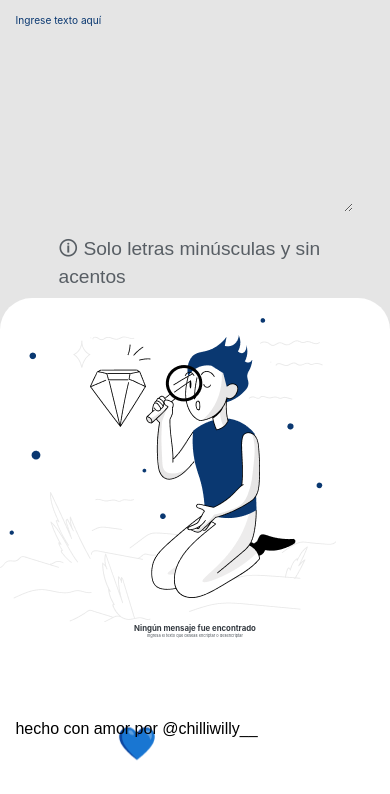
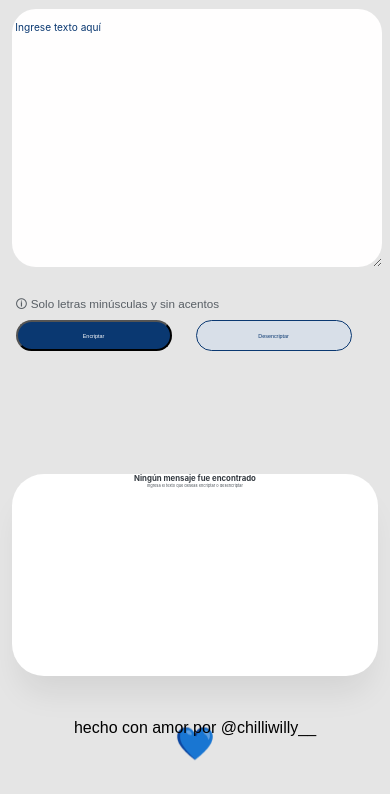
Before and after one commit to angelabriseno/encriptador_texto_, a plain HTML site: page index.html in a window 390 px wide. Shown: the part 87-881 px from the top of the page. After the commit the page ends 850 px from the top, so only its background shows below. Drawn offline with Linux system fonts and the light colour scheme.

Commit message:
medidas tablet y celular
se agrego la medida de tablet para modificar el diseño cuando se ve a traves de un ipad, queda pendiente celulares

```diff
--- a/style.css
+++ b/style.css
@@ -448,45 +448,131 @@ input:checked + .slider:before {
 
   }
 
+  /*###### diferentes medidas */
 
+  /*tables*/
   @media screen and (max-width:768px){
+
+
+
+    .switchconte{
+      position: absolute;
+      margin-top: -6%;
+      padding: 1%;
+      right: 2vw;
+    }
+
+    .switchLabel{
+      font-size: 2vw;
+      left: -3.5vw;
+    }
+
     .contenedor {
       position: absolute;
       width: 100%;
-      height: 75%;
+      height: 80%;
       display: flex;
       flex-direction: column;
+      margin-top: 0%;
     }
 
     .izquierda {
-      flex: 1;
-      position: relative;
-      width: 100%;
+      flex: 70%;
     }
 
-    .derecha {
-      flex:1;
-      width: 100%;
-      overflow: visible;
-    }
+    .textoinput {
+      position: relative;
+      width: 94%;
+      margin: 0;
+      padding: 3%;
+      height: 58%;
 
-    .rectangulo1 {
-      position: absolute;
-      align-self: stretch; /* Cambiado de "center" a "stretch" */
-      flex-direction: column; /* Alinear elementos verticalmente */
-      align-items: center; /* Centrar elementos horizontalmente */
-      justify-content: center; /* Centrar elementos verticalmente */
-      width: 100%;
-      height: 100%;
-      padding: 5% 0;
-      background: #FFFFFF;
-      box-shadow: 0px 24px 32px -8px rgba(0, 0, 0, 0.08);
-      border-radius: 32px;
-      overflow: hidden;
     }
 
 
+    .munheco{
+      display: none;
+    }
+
+    #textoNuevo {
+      position: relative;
+        width: 100%;
+        height: 90%;
+        background-color: #fffefe;
+     border: 7px #061e3b;
+     border-radius: 24px;
+     padding: 3% 0 0 1%;
+    }
+
+    .botones{
+      margin-top: 3%;
+      width: 100%;
+      height: 35%;
+    }
 
 
+    .derecha {
+      flex: 30%;
+
+    }
+
+    .mensajeinfo{
+      align-self: center;
+      font-size: 3vw;
+      margin-left: 4%;
+    }
+
+    #botonencrip {
+       width: 40vw;
+       height: 8vw;
+       gap: 0.556vw;
+       margin-left: 4%;
+
+   }
+
+   #botondesencrip {
+    width: 40vw;
+       height: 8vw;
+       gap: 0.556vw;
+
+   }
+
+   .resultados{
+    position: relative;
+    width: 94%;
+    height: 100%;
+    padding: 1%  3% 0 3%;
+
+   }
+
+    .rectangulo1 {
+      position: relative;
+      align-items: center;
+
+     width: 100%;
+     height: 100%;
+     padding: 0;
+     margin-top: 0;
+    }
+
+
+    #botonCopiar{
+     width: 35vw;
+     height: 8vw;
+     align-self: center;
+     margin-left: 31%;
+
+
+    }
+
+
+    footer{
+     width: 100%;
+   }
 
   }
+
+  /*######### celular##################*/
+  @media screen and (max-width:375px) {
+
+  }
```
